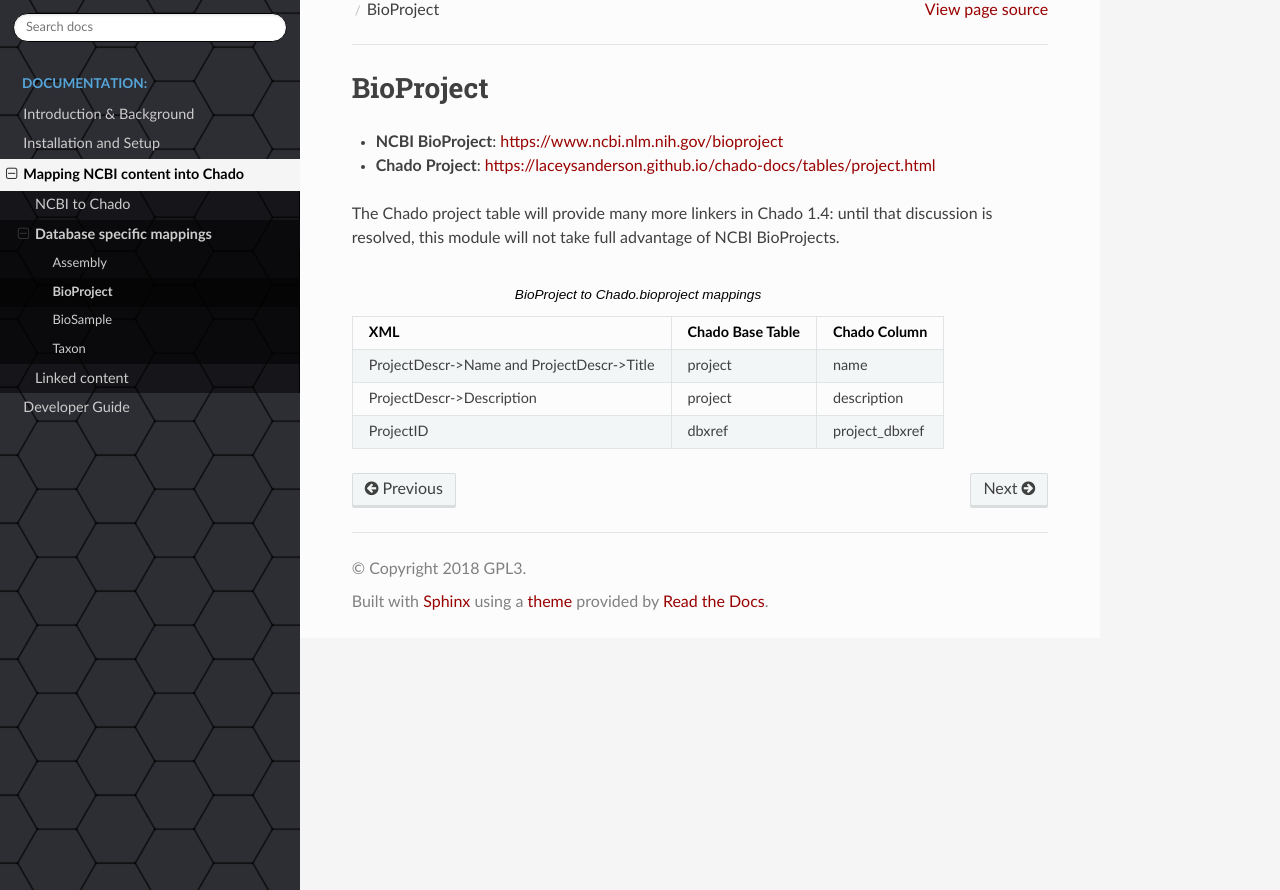
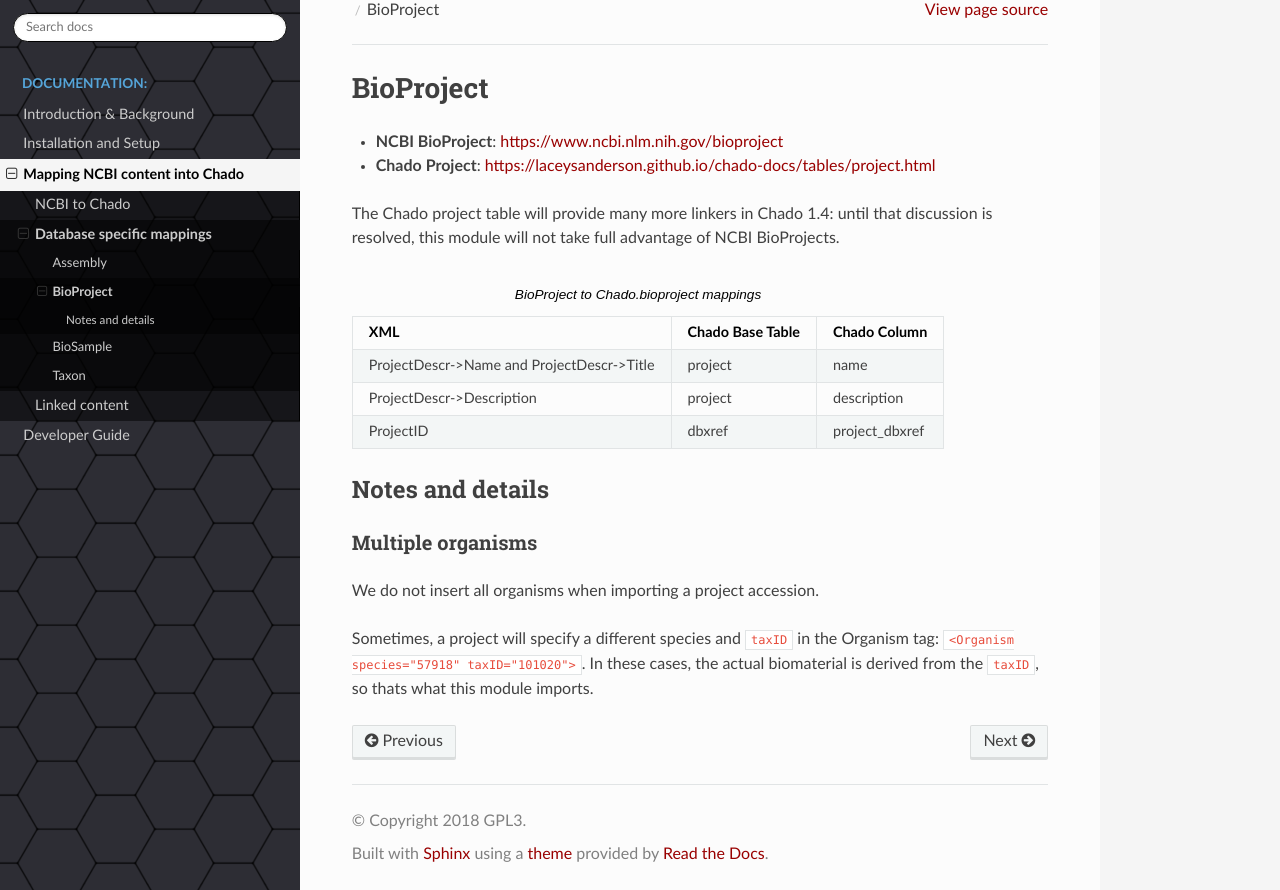
Before and after one commit to NAL-i5K/tripal_eutils, a Sphinx documentation site: the page built from docs/database_info/bioproject.rst, in a window 1280 px wide and 1230 px high. Shown: the part 340-1230 px from the top of the window. Built offline with Sphinx 7.4.7 and the Read the Docs theme 2.0.0, drawn with Linux system fonts in a browser that asks for light colours.

Commit message:
describe reasoning for organism project

```diff
--- a/docs/database_info/bioproject.rst
+++ b/docs/database_info/bioproject.rst
@@ -9,3 +9,15 @@ The Chado project table will provide many more linkers in Chado 1.4: until that
 .. csv-table:: BioProject to Chado.bioproject mappings
    :file: ./bioproject_info.csv
    :header-rows: 1
+
+
+Notes and details
+-----------------
+
+Multiple organisms
+~~~~~~~~~~~~~~~~~~
+
+We do not insert all organisms when importing a project accession.
+
+Sometimes, a project will specify a different species and ``taxID`` in the Organism tag: ``<Organism species="57918" taxID="101020">``.
+In these cases, the actual biomaterial is derived from the ``taxID``, so thats what this module imports.
```
